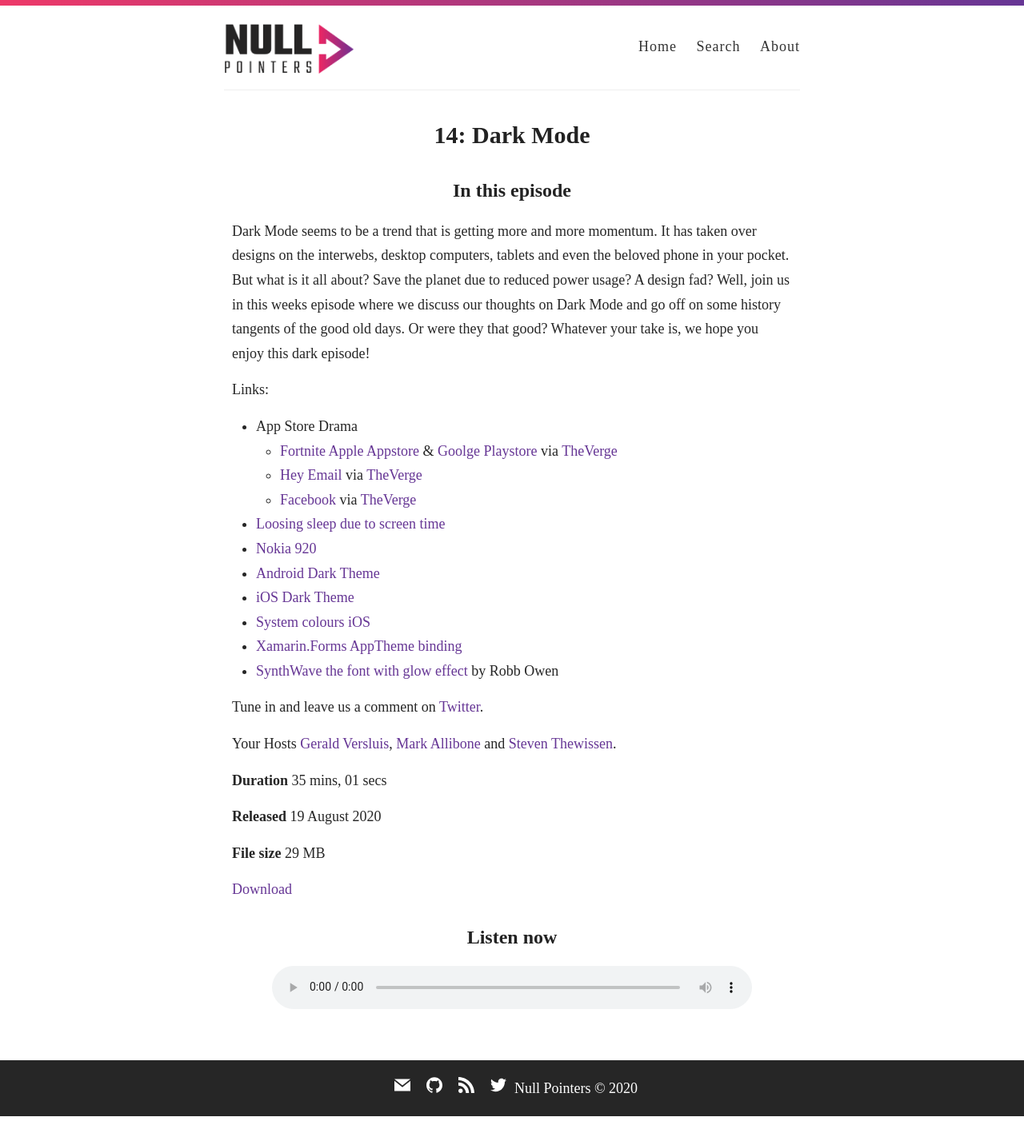
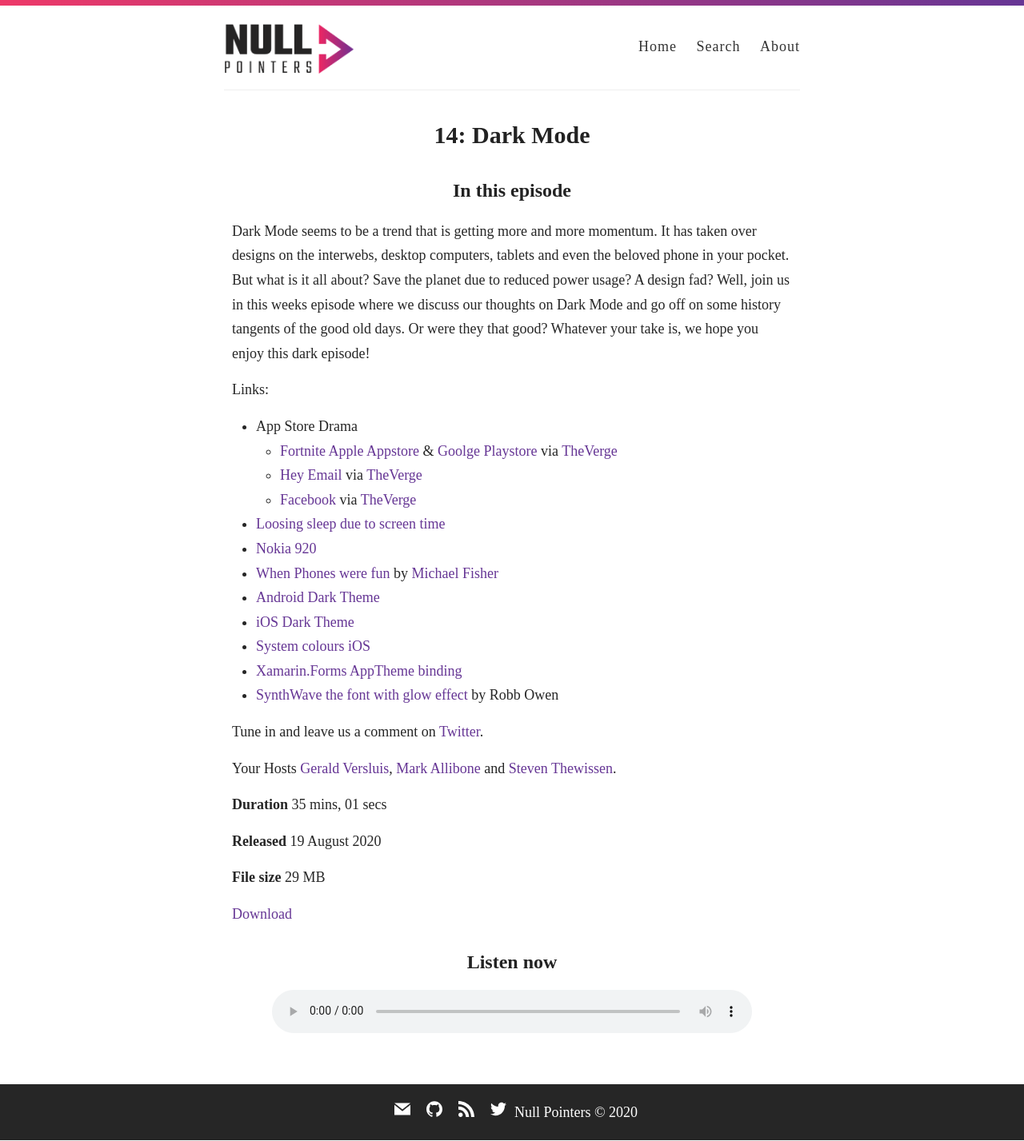
Before and after one commit to nullpointersio/website, a Jekyll site: the page built from _posts/2020-08-19-14.markdown, in a window 1280 px wide. Shown: the whole page at 80% size. Built offline with Jekyll 4.4.1, drawn with Linux system fonts in a browser that asks for light colours; some web fonts are replaced; before the commit the page ends 1396 px from its top, so only the background shows below that.

Commit message:
Add when phones were fun link

```diff
--- a/_posts/2020-08-19-14.markdown
+++ b/_posts/2020-08-19-14.markdown
@@ -31,6 +31,7 @@
   - [Facebook](https://www.theverge.com/2020/8/7/21358355/facebook-apple-app-store-policies-comments-facebook-gaming-ios) via [TheVerge](https://theverge.com)
 - [Loosing sleep due to screen time](https://www.webmd.com/sleep-disorders/news/20030620/nighttime-computer-users-may-lose-sleep)
 - [Nokia 920](https://en.wikipedia.org/wiki/Nokia_Lumia_920)
+- [When Phones were fun](https://www.youtube.com/watch?v=u05gxIWYv8k&list=PLwd8abTO4vh2smuMzykXDOPNnsxhHC4Oh) by [Michael Fisher](https://www.youtube.com/channel/UCSOpcUkE-is7u7c4AkLgqTw)
 - [Android Dark Theme](https://developer.android.com/guide/topics/ui/look-and-feel/darktheme)
 - [iOS Dark Theme](https://developer.apple.com/design/human-interface-guidelines/ios/visual-design/dark-mode/)
 - [System colours iOS](https://developer.apple.com/design/human-interface-guidelines/ios/visual-design/color/)
```
